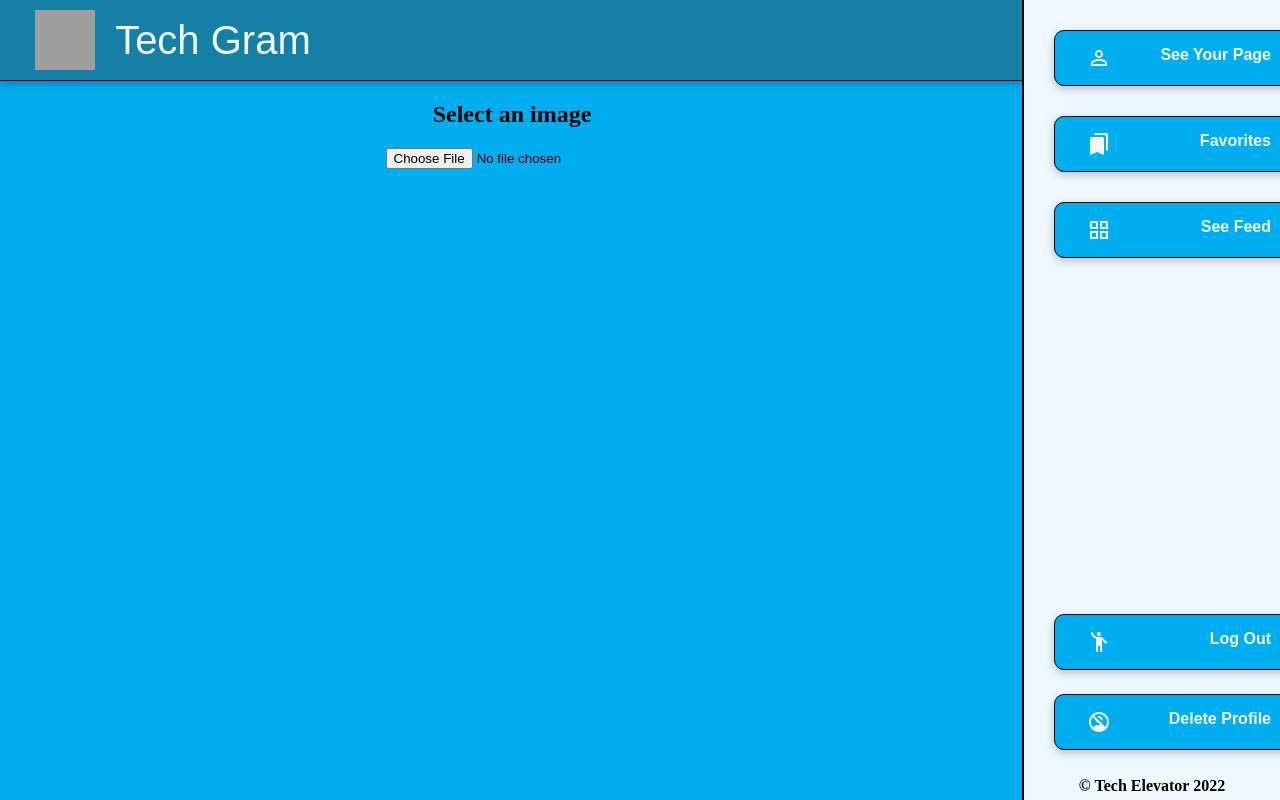
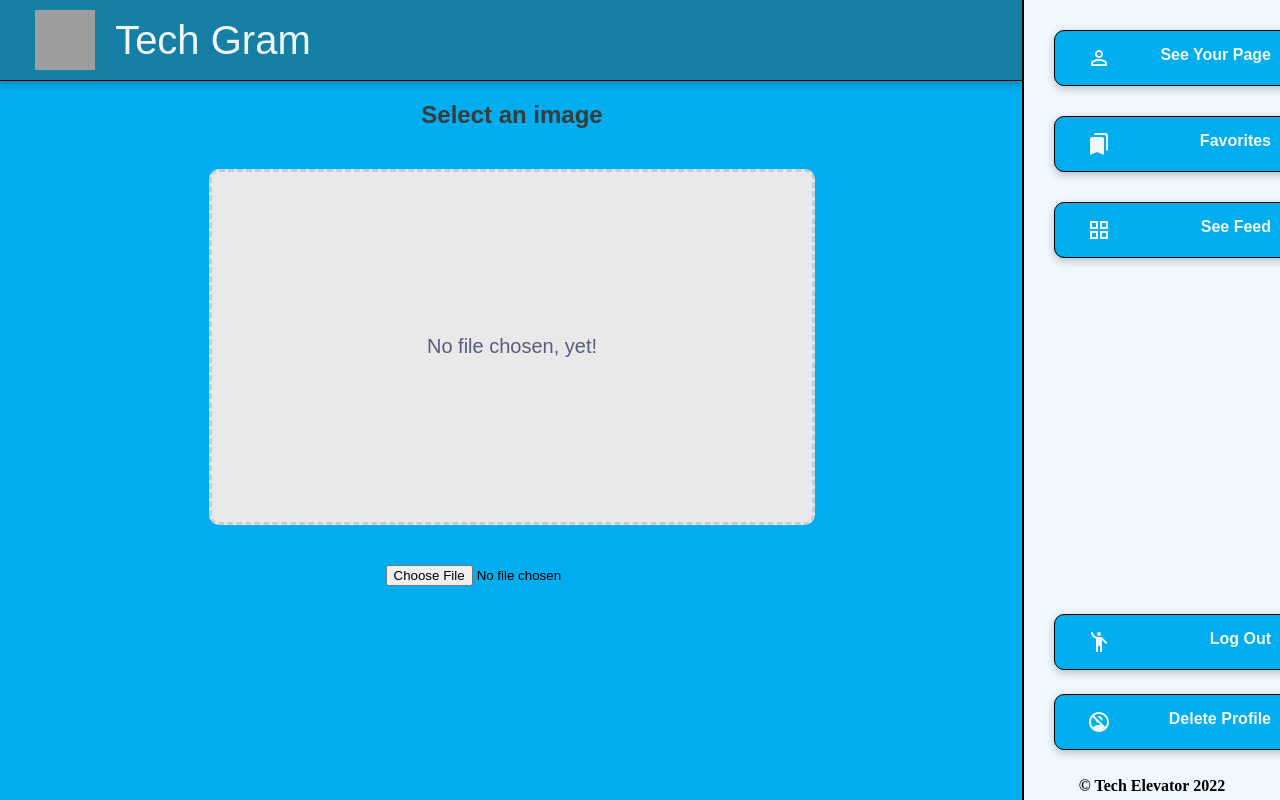
Before and after one commit to kelvintelon/Tech-Gram, a Vue app in the folder vue/: page /addPicture in a window 1280 px wide. Shown: the top 800 px of the page. Built offline with nearby package versions, Linux system fonts and the light colour scheme; sample sign-in values are in the browser's storage; grey boxes are pictures that could not be loaded; a web font is replaced by a local one.

Commit message:
add frame in upload photo

```diff
--- a/vue/src/components/UploadPhoto.vue
+++ b/vue/src/components/UploadPhoto.vue
@@ -1,7 +1,16 @@
 <template>
   <div class="upload-pic">
+
+
       <div v-if="!imagePost.image_location">
         <h2>Select an image</h2>
+        <div class="wrapper">
+          <div class="text">
+            No file chosen, yet!
+
+          </div>
+        </div>
+
         <input
           type="file"
           name="file"
@@ -12,7 +21,11 @@
       </div>
 
       <div v-else>
+
+        <div class="image">
             <img id="upload-img" :src="imagePost.image_location" />
+        </div>
+
 
         <div class="caption-container">
           <form v-on:submit.prevent="submitForm">
@@ -33,6 +46,7 @@
           </form>
         </div>
       </div>
+
   </div>
 </template>
 
@@ -149,6 +163,106 @@ export default {
 </script>
 
 <style>
+/*  added */
+h2{
+  color:#3b3b3b;
+}
+
+.upload-pic{
+  margin: 0;
+  padding: 0;
+  box-shadow: border-box;
+  font-family: 'Poppins', sans-serif;
+}
+
+.wrapper{
+  margin-top: 40px;
+  margin-bottom: 40px;
+  /* display: grid; */
+  /* height: 80%; */
+  place-items: center;
+  text-align: center;
+
+  position: relative;
+  height: 350px;
+  width: 600px;
+  border-radius: 10px;
+  background: rgb(233, 233, 233);
+  border: 3px dashed #c2cdda;
+
+  display: flex;
+  align-items: center;
+  justify-content: center;
+  overflow: hidden;
+}
+.wrapper .text{
+  font-size: 20px;
+  font-weight: 500;
+  color: #5B5B7B;
+}
+
+/* .upload-pic{
+  height: 350px;
+  width: 430px;
+  position: relative;
+} */
+
+/* .upload-pic .wrapper{
+  position: relative;
+  height: 350px;
+  width: 40%;
+  border-radius: 10px;
+  background: #fff;
+  border: 2px dashed #c2cdda;
+  display: flex;
+  align-items: center;
+  justify-content: center;
+  overflow: hidden;
+} */
+
+/* .wrapper.active{
+  border: none;
+} */
+/* .image{
+  position: absolute;
+  height: 100%;
+  width: 100%;
+  display: flex;
+  align-items: center;
+  justify-content: center;
+}
+.image img{
+  height: 100%;
+  width: auto;
+  object-fit:cover;
+} */
+/* .content .text{
+  font-size: 20px;
+  font-weight: 500;
+  color: #5B5B7B;
+} */
+
+/* .caption-container button{
+  margin-top: 30px;
+  display: block;
+  width: 100%;
+  height: 50px;
+  border: none;
+  outline: none;
+  border-radius: 25px;
+
+  font-size: 18px;
+  font-weight: 500;
+  letter-spacing: 1px;
+  text-transform: uppercase;
+  cursor: pointer;
+
+} */
+
+
+
+
+/* ------ */
 textarea {
   width: 30%;
 }
@@ -160,21 +274,23 @@ textarea {
   text-align: center;
   width: 80%;
 }
-.image-with-frame {
+/* .image-with-frame {
   width: 50%;
   height: 50%;
   border: 1px solid black;
-}
+} */
 
-#upload-img{
-     width:30%;}
-/*#upload-img
-  /* width:30%;
+/* #upload-img{
+     width:100%;} */
+/* #upload-img {
+
     margin: auto;
     display: block;
     margin-bottom:10px;
 
   object-fit: cover;
+} */
+
 
 
 /* .button
```
Lines whose indentation alone changed are shown as unchanged.
